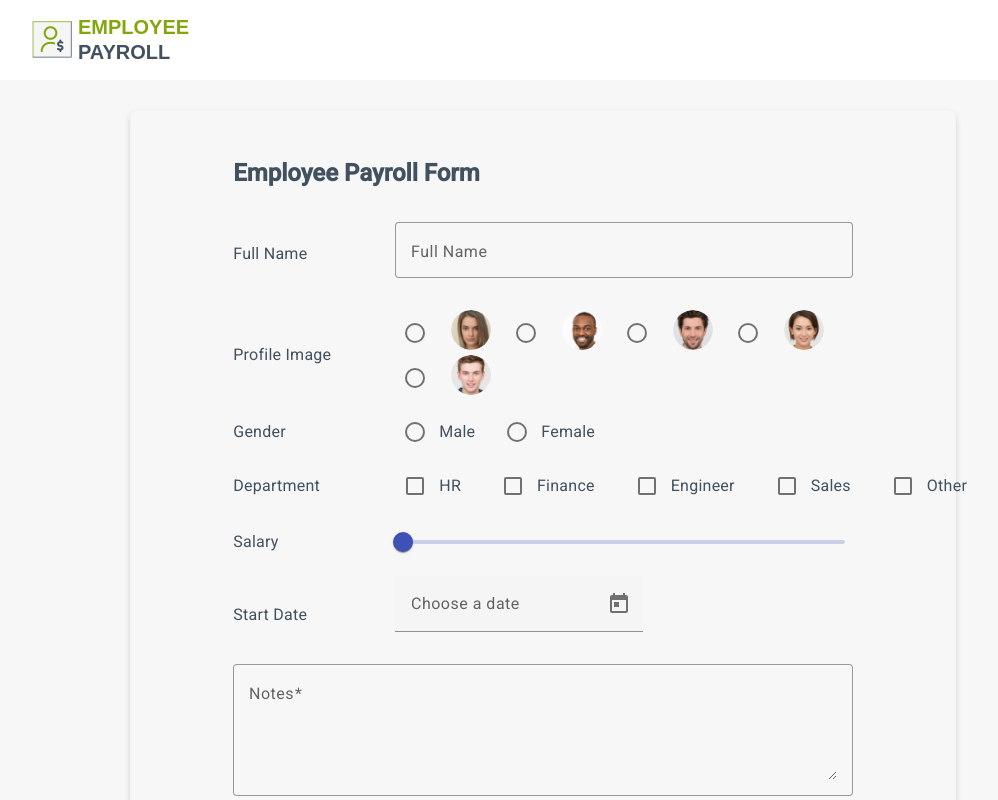
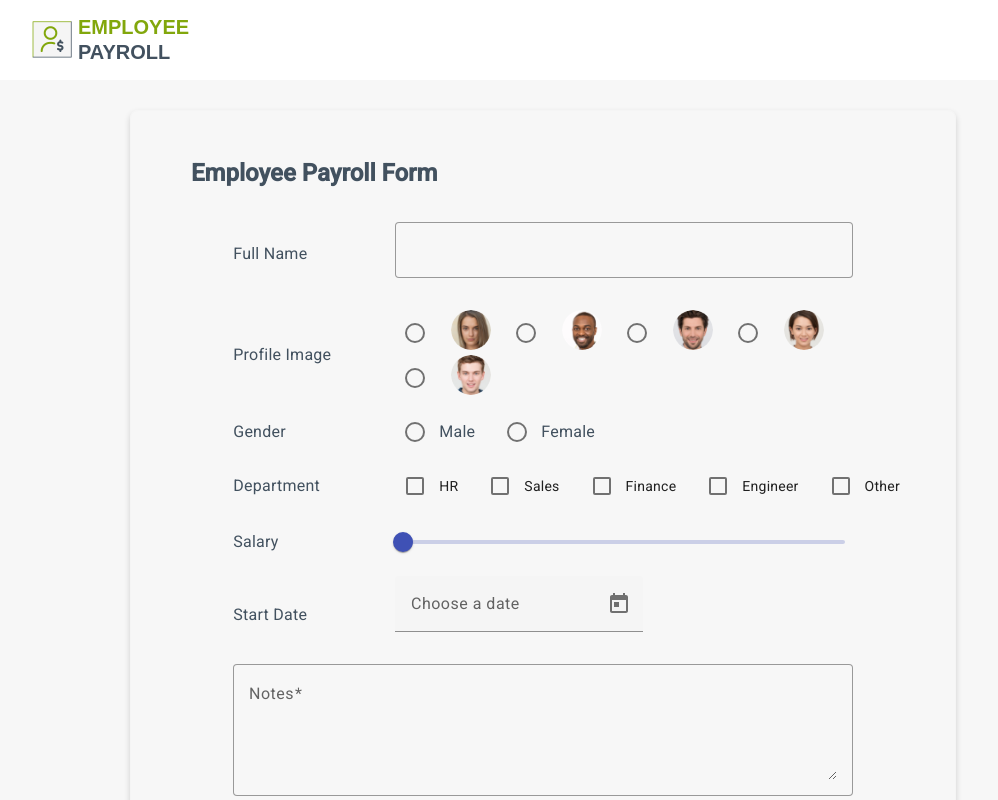
Before and after one commit to iaksharhate/employee-payroll-angular, an Angular app: page /form in a window 1280 px wide. Shown: the top 800 px of the page, without its empty margins (97-1095 px from the left). Built offline with nearby package versions, Linux system fonts and the light colour scheme.

Commit message:
added : Employee details in local stoarage and populating in Home page

```diff
--- a/src/app/app.module.ts
+++ b/src/app/app.module.ts
@@ -8,6 +8,7 @@ import { AngularMaterialModule } from './angular-material/angular-material.modul
 import { HeaderComponent } from './components/header/header.component';
 import { PayrollFormComponent } from './components/payroll-form/payroll-form.component';
 import { PayrollHomeComponent } from './components/payroll-home/payroll-home.component';
+import { ReactiveFormsModule } from '@angular/forms';
 
 @NgModule({
   declarations: [
@@ -20,7 +21,8 @@ import { PayrollHomeComponent } from './components/payroll-home/payroll-home.com
     BrowserModule,
     AppRoutingModule,
     BrowserAnimationsModule,
-    AngularMaterialModule
+    AngularMaterialModule,
+    ReactiveFormsModule
   ],
   providers: [],
   bootstrap: [AppComponent]
--- a/src/app/components/payroll-form/payroll-form.component.html
+++ b/src/app/components/payroll-form/payroll-form.component.html
@@ -1,11 +1,10 @@
 <div class="form-content">
-  <form class="form">
+  <form class="form" [formGroup]="employeeForm" (ngSubmit)="onSubmit()">
     <div class="form-head">Employee Payroll Form</div>
 
     <div class="row-content">
       <label class="label-text-name" for="name">Full Name </label>
       <mat-form-field class="example-full-width" appearance="outline">
-        <mat-label>Full Name</mat-label>
         <input type="name" class="name-input" matInput formControlName="name" />
       </mat-form-field>
     </div>
@@ -97,7 +96,7 @@
             id="male"
             name="gender"
             color="primary"
-            value="male"
+            value="Male"
             required
           >
             <label class="text" for="male">Male</label>
@@ -107,7 +106,7 @@
             id="female"
             name="gender"
             color="primary"
-            value="female"
+            value="Female"
             required
           >
             <label class="text" for="female">Female</label>
@@ -117,6 +116,16 @@
     </div>
 
     <div class="row-content">
+      <label class="label text" for="depatment">Department</label>
+      <div *ngFor="let department of departments">
+        <mat-checkbox #checkbox class="checkbox" type="checkbox" color="primary" [value]="department.value"
+          (change)="onDepartmentChange($event)" [checked]="department.checked">
+          <label>{{department.name}}</label>
+        </mat-checkbox>
+      </div>
+    </div>
+
+    <!-- <div class="row-content">
       <label class="label text" for="depatment">Department</label>
       <div>
         <mat-checkbox
@@ -178,7 +187,7 @@
           <label class="text">Other</label>
         </mat-checkbox>
       </div>
-    </div>
+    </div> -->
 
     <div class="row-content">
       <label class="label text" for="salary">Salary </label>
@@ -191,9 +200,9 @@
         aria-label="units"
         step="1000"
         discrete
-        formControlName="salary"
+        (change)="updateSalary($event)"
       >
-        <input matSliderThumb />
+        <input matSliderThumb value="salary" formControlName="salary"/>
       </mat-slider>
     </div>
 
--- a/src/app/components/payroll-form/payroll-form.component.scss
+++ b/src/app/components/payroll-form/payroll-form.component.scss
@@ -25,7 +25,7 @@
   color: #42515f;
   text-transform: capitalize;
   opacity: 1;
-  margin-left: 6%;
+  margin-left: 6;
   padding-bottom: 30px;
 }
 
--- a/src/app/components/payroll-form/payroll-form.component.ts
+++ b/src/app/components/payroll-form/payroll-form.component.ts
@@ -1,10 +1,129 @@
 import { Component } from '@angular/core';
+import {
+  FormArray,
+  FormBuilder,
+  FormControl,
+  FormGroup,
+  Validators,
+} from '@angular/forms';
+import { MatCheckboxChange } from '@angular/material/checkbox';
+import { MatSnackBar } from '@angular/material/snack-bar';
+import { Router } from '@angular/router';
+
+import { Employee } from 'src/app/model/employee';
 
 @Component({
   selector: 'app-payroll-form',
   templateUrl: './payroll-form.component.html',
-  styleUrls: ['./payroll-form.component.scss']
+  styleUrls: ['./payroll-form.component.scss'],
 })
 export class PayrollFormComponent {
+  departments: Array<any> = [
+    {
+      id: 1,
+      name: 'HR',
+      value: 'HR',
+      checked: false,
+    },
+    {
+      id: 2,
+      name: 'Sales',
+      value: 'Sales',
+      checked: false,
+    },
+    {
+      id: 3,
+      name: 'Finance',
+      value: 'Finance',
+      checked: false,
+    },
+    {
+      id: 4,
+      name: 'Engineer',
+      value: 'Engineer',
+      checked: false,
+    },
+    {
+      id: 5,
+      name: 'Other',
+      value: 'Other',
+      checked: false,
+    },
+  ];
 
+  public employee: Employee = new Employee();
+  employeeForm: FormGroup;
+
+  constructor(
+    private formBuilder: FormBuilder,
+    private router: Router,
+    private snackBar: MatSnackBar
+  ) {
+    this.employeeForm = this.formBuilder.group({
+      name: new FormControl('', []),
+      profilePic: new FormControl('', []),
+      gender: new FormControl('', []),
+      department: this.formBuilder.array([], [Validators.required]),
+      salary: new FormControl('', []),
+      startDate: new FormControl('', []),
+      note: new FormControl('', []),
+    });
+  }
+
+  onDepartmentChange(event: MatCheckboxChange) {
+    const department: FormArray = this.employeeForm.get(
+      'department'
+    ) as FormArray;
+
+    if (event.checked) {
+      department.push(new FormControl(event.source.value));
+    } else {
+      const index = department.controls.findIndex(
+        (x) => x.value === event.source.value
+      );
+      department.removeAt(index);
+    }
+  }
+
+  salary: number = 400000;
+
+  updateSalary(event: any) {
+    this.salary = event.target.value;
+    console.log(this.salary);
+  }
+
+  onSubmit() {
+    if (this.employeeForm.invalid) {
+      if (this.employeeForm.get('profilePic')?.untouched) {
+        this.snackBar.open('Select the Profile Pic', '', {
+          duration: 4000,
+          verticalPosition: 'top',
+        });
+      }
+      if (this.employeeForm.get('gender')?.untouched) {
+        this.snackBar.open('Select the Gender', '', {
+          duration: 4000,
+          verticalPosition: 'top',
+        });
+      }
+      if (this.employeeForm.get('department')?.value.lenght == 0) {
+        this.snackBar.open('Deparment needs to be filled!', '', {
+          duration: 4000,
+          verticalPosition: 'top',
+        });
+      }
+    } else {
+      this.employee.id = Math.floor(Math.random())
+      this.employee = this.employeeForm.value;
+      console.log(this.employee);
+      let employeeList = [];
+      const isEmployeeData = localStorage.getItem('Employees');
+      if (isEmployeeData) {
+        employeeList = JSON.parse(isEmployeeData);
+      }
+      employeeList.push(this.employee);
+      localStorage.setItem('Employees', JSON.stringify(employeeList));
+      this.router.navigateByUrl('/home')
+    }
+  }
 }
--- a/src/app/components/payroll-home/payroll-home.component.html
+++ b/src/app/components/payroll-home/payroll-home.component.html
@@ -2,7 +2,7 @@
   <div class="header-content">
     <div class="emp-detail-text">
       Employee Details
-      <div class="emp-count">1</div>
+      <div class="emp-count">{{employeeList.length}}</div>
     </div>
     <a class="add-button" routerLink="/form">
       <img src="../../../assets/Icons/add-24px.svg" alt="" />Add User</a
@@ -20,21 +20,21 @@
         <th>Start Date</th>
         <th>Actions</th>
       </tr>
-      <tr>
+      <tr *ngFor="let employee of employeeList">
         <td>
           <img
             class="profile"
-            src="../../../assets/Profile-Images/Ellipse -03.png"
+            src={{employee.profilePic}}
             alt=""
           />
         </td>
-        <td>Akshar Hate</td>
-        <td>Male</td>
+        <td>{{employee.name}}</td>
+        <td>{{employee.gender}}</td>
         <td>
-          <div class="dept-label">Engineer</div>
+          <div class="dept-label">{{employee.department}}</div>
         </td>
-        <td>200000</td>
-        <td>20 Jan 2023</td>
+        <td>{{employee.salary}}</td>
+        <td>{{employee.startDate | date}}</td>
         <td>
           <img src="../../../assets/Icons/delete-black-18dp.svg" alt="delete" />
           &nbsp;
--- a/src/app/components/payroll-home/payroll-home.component.ts
+++ b/src/app/components/payroll-home/payroll-home.component.ts
@@ -1,10 +1,19 @@
 import { Component } from '@angular/core';
+import { Employee } from 'src/app/model/employee';
 
 @Component({
   selector: 'app-payroll-home',
   templateUrl: './payroll-home.component.html',
-  styleUrls: ['./payroll-home.component.scss']
+  styleUrls: ['./payroll-home.component.scss'],
 })
 export class PayrollHomeComponent {
 
+  employeeList: Employee[] = [];
+
+  constructor() {
+    const localStorageData = localStorage.getItem('Employees');
+    if (localStorageData) {
+      this.employeeList = JSON.parse(localStorageData);
+    }
+  }
 }
--- /dev/null
+++ b/src/app/model/employee.ts
@@ -0,0 +1,10 @@
+export class Employee {
+  id!: number;
+  name!: string;
+  department!: string[];
+  profilePic!: string;
+  gender!: string;
+  salary!: string;
+  startDate!: Date;
+  note!: string;
+}
--- a/src/index.html
+++ b/src/index.html
@@ -2,7 +2,7 @@
 <html lang="en">
 <head>
   <meta charset="utf-8">
-  <title>EmployeePayrollUiAngular</title>
+  <title>Employee Payroll</title>
   <base href="/">
   <meta name="viewport" content="width=device-width, initial-scale=1">
   <link rel="icon" type="image/x-icon" href="favicon.ico">
```
Also changed, not shown: 1 other file (tests, documents, lock files or other folders).
